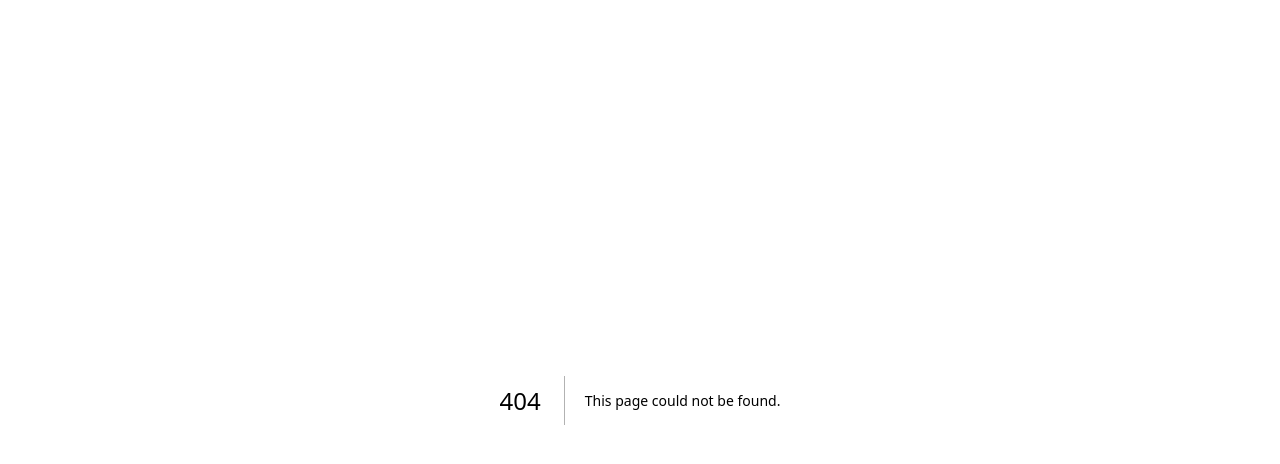
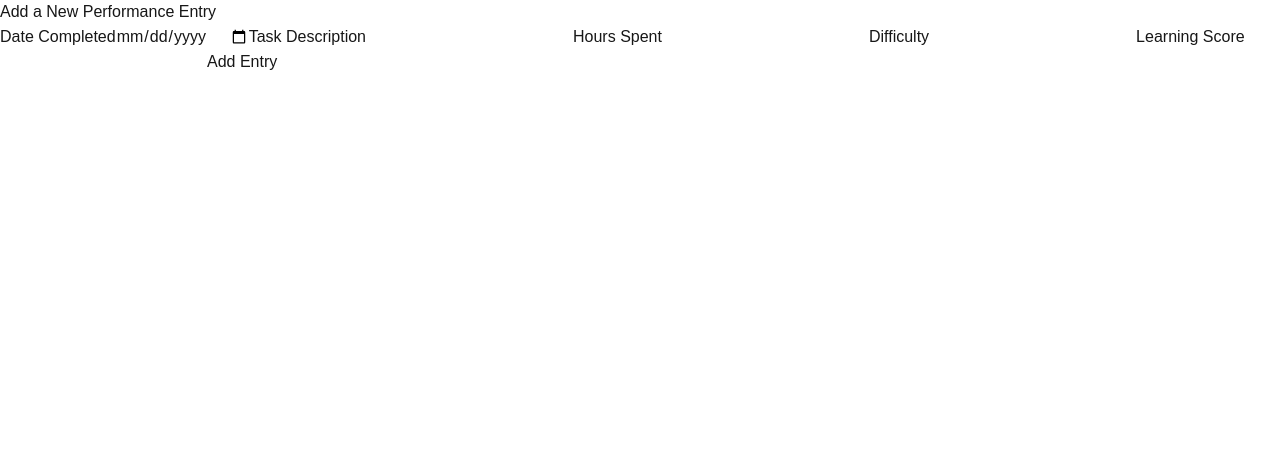
Before and after one commit to Jacobo149/Performance_Tracker, a Next.js app in the folder frontend/: page /add_entry in a window 1280 px wide. Before the commit this address had no page. Shown: the top 464 px of the page. Built offline with nearby package versions, Linux system fonts and the light colour scheme.

Commit message:
HomePage and add_entry form created

```diff
--- /dev/null
+++ b/frontend/app/add_entry/page.tsx
@@ -0,0 +1,89 @@
+'use client'; // Add this line to indicate the component is a client component
+
+import { useState } from 'react';
+import axios from '../../utils/axios'; // Axios instance
+
+interface FormData {
+  date_completed: string;
+  task_description: string;
+  hours_spent: string;
+  difficulty: string;
+  learning_score: string;
+}
+
+const AddEntry = () => {
+  const [formData, setFormData] = useState<FormData>({
+    date_completed: '',
+    task_description: '',
+    hours_spent: '',
+    difficulty: '',
+    learning_score: '',
+  });
+
+  const handleInputChange = (e: React.ChangeEvent<HTMLInputElement>) => {
+    const { name, value } = e.target;
+    setFormData((prevState) => ({
+      ...prevState,
+      [name]: value,
+    }));
+  };
+
+  const handleSubmit = (e: React.FormEvent<HTMLFormElement>) => {
+    e.preventDefault();
+
+    axios.post('/performance', formData)
+      .then((response) => {
+        console.log('Entry added:', response.data);
+        window.location.href = '/'; // Redirect to the homepage after submission
+      })
+      .catch((error) => {
+        console.error('Error adding entry:', error);
+      });
+  };
+
+  return (
+    <div>
+      <h1>Add a New Performance Entry</h1>
+      <form onSubmit={handleSubmit}>
+        <label>Date Completed</label>
+        <input
+          type="date"
+          name="date_completed"
+          value={formData.date_completed}
+          onChange={handleInputChange}
+        />
+        <label>Task Description</label>
+        <input
+          type="text"
+          name="task_description"
+          value={formData.task_description}
+          onChange={handleInputChange}
+        />
+        <label>Hours Spent</label>
+        <input
+          type="number"
+          name="hours_spent"
+          value={formData.hours_spent}
+          onChange={handleInputChange}
+        />
+        <label>Difficulty</label>
+        <input
+          type="number"
+          name="difficulty"
+          value={formData.difficulty}
+          onChange={handleInputChange}
+        />
+        <label>Learning Score</label>
+        <input
+          type="number"
+          name="learning_score"
+          value={formData.learning_score}
+          onChange={handleInputChange}
+        />
+        <button type="submit">Add Entry</button>
+      </form>
+    </div>
+  );
+};
+
+export default AddEntry;
--- a/frontend/app/page.tsx
+++ b/frontend/app/page.tsx
@@ -1,101 +1,49 @@
-import Image from "next/image";
+'use client'; // Add this line to indicate the component is a client component
 
-export default function Home() {
+import { useState, useEffect } from 'react';
+import axios from '../utils/axios'; // Axios instance
+import Link from 'next/link';
+
+
+// Define a type for the performance data
+interface PerformanceData {
+  id: number;
+  date_completed: string;
+  task_description: string;
+  hours_spent: number;
+  difficulty: number;
+  learning_score: number;
+}
+
+const Home = () => {
+  const [performanceData, setPerformanceData] = useState<PerformanceData[]>([]);
+
+  useEffect(() => {
+    // Fetch performance data on page load
+    axios.get('/performance')
+      .then(response => {
+        setPerformanceData(response.data);
+      })
+      .catch(error => {
+        console.error('Error fetching data:', error);
+      });
+  }, []);
+
   return (
-    <div className="grid grid-rows-[20px_1fr_20px] items-center justify-items-center min-h-screen p-8 pb-20 gap-16 sm:p-20 font-[family-name:var(--font-geist-sans)]">
-      <main className="flex flex-col gap-8 row-start-2 items-center sm:items-start">
-        <Image
-          className="dark:invert"
-          src="/next.svg"
-          alt="Next.js logo"
-          width={180}
-          height={38}
-          priority
-        />
-        <ol className="list-inside list-decimal text-sm text-center sm:text-left font-[family-name:var(--font-geist-mono)]">
-          <li className="mb-2">
-            Get started by editing{" "}
-            <code className="bg-black/[.05] dark:bg-white/[.06] px-1 py-0.5 rounded font-semibold">
-              app/page.tsx
-            </code>
-            .
+    <div>
+      <h1>Performance Tracker</h1>
+
+      <Link href="/add_entry">Go To Add Entry</Link>
+
+      <ul>
+        {performanceData.map((entry) => (
+          <li key={entry.id}>
+            <strong>{entry.task_description}</strong> - {entry.hours_spent} hours
           </li>
-          <li>Save and see your changes instantly.</li>
-        </ol>
-
-        <div className="flex gap-4 items-center flex-col sm:flex-row">
-          <a
-            className="rounded-full border border-solid border-transparent transition-colors flex items-center justify-center bg-foreground text-background gap-2 hover:bg-[#383838] dark:hover:bg-[#ccc] text-sm sm:text-base h-10 sm:h-12 px-4 sm:px-5"
-            href="https://vercel.com/new?utm_source=create-next-app&utm_medium=appdir-template-tw&utm_campaign=create-next-app"
-            target="_blank"
-            rel="noopener noreferrer"
-          >
-            <Image
-              className="dark:invert"
-              src="/vercel.svg"
-              alt="Vercel logomark"
-              width={20}
-              height={20}
-            />
-            Deploy now
-          </a>
-          <a
-            className="rounded-full border border-solid border-black/[.08] dark:border-white/[.145] transition-colors flex items-center justify-center hover:bg-[#f2f2f2] dark:hover:bg-[#1a1a1a] hover:border-transparent text-sm sm:text-base h-10 sm:h-12 px-4 sm:px-5 sm:min-w-44"
-            href="https://nextjs.org/docs?utm_source=create-next-app&utm_medium=appdir-template-tw&utm_campaign=create-next-app"
-            target="_blank"
-            rel="noopener noreferrer"
-          >
-            Read our docs
-          </a>
-        </div>
-      </main>
-      <footer className="row-start-3 flex gap-6 flex-wrap items-center justify-center">
-        <a
-          className="flex items-center gap-2 hover:underline hover:underline-offset-4"
-          href="https://nextjs.org/learn?utm_source=create-next-app&utm_medium=appdir-template-tw&utm_campaign=create-next-app"
-          target="_blank"
-          rel="noopener noreferrer"
-        >
-          <Image
-            aria-hidden
-            src="/file.svg"
-            alt="File icon"
-            width={16}
-            height={16}
-          />
-          Learn
-        </a>
-        <a
-          className="flex items-center gap-2 hover:underline hover:underline-offset-4"
-          href="https://vercel.com/templates?framework=next.js&utm_source=create-next-app&utm_medium=appdir-template-tw&utm_campaign=create-next-app"
-          target="_blank"
-          rel="noopener noreferrer"
-        >
-          <Image
-            aria-hidden
-            src="/window.svg"
-            alt="Window icon"
-            width={16}
-            height={16}
-          />
-          Examples
-        </a>
-        <a
-          className="flex items-center gap-2 hover:underline hover:underline-offset-4"
-          href="https://nextjs.org?utm_source=create-next-app&utm_medium=appdir-template-tw&utm_campaign=create-next-app"
-          target="_blank"
-          rel="noopener noreferrer"
-        >
-          <Image
-            aria-hidden
-            src="/globe.svg"
-            alt="Globe icon"
-            width={16}
-            height={16}
-          />
-          Go to nextjs.org →
-        </a>
-      </footer>
+        ))}
+      </ul>
     </div>
   );
-}
+};
+
+export default Home;
--- /dev/null
+++ b/frontend/utils/axios.js
@@ -0,0 +1,7 @@
+import axios from 'axios';
+
+const axiosInstance = axios.create({
+  baseURL: 'http://localhost:3000',  // API server URL
+});
+
+export default axiosInstance;
```
Also changed, not shown: frontend/package.json (+7 -6 lines), 1 other file (tests, documents, lock files or other folders).
